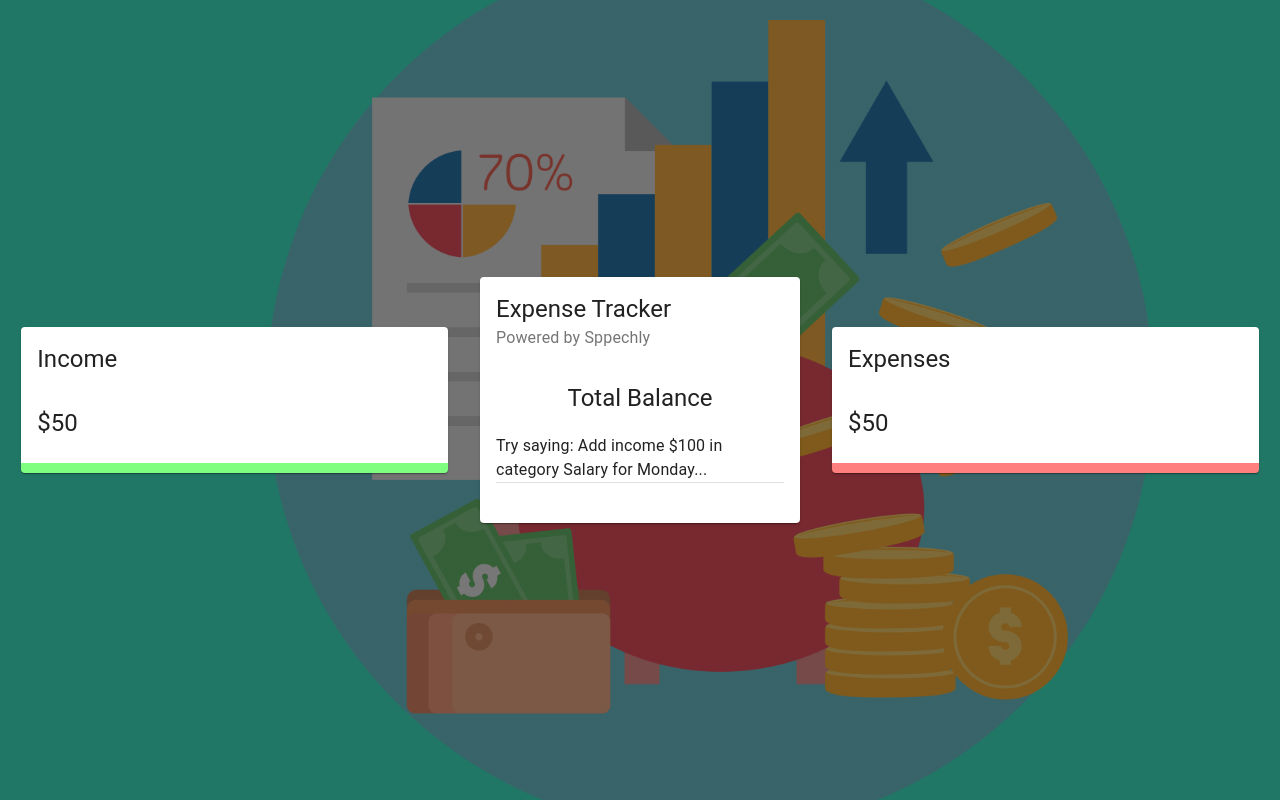
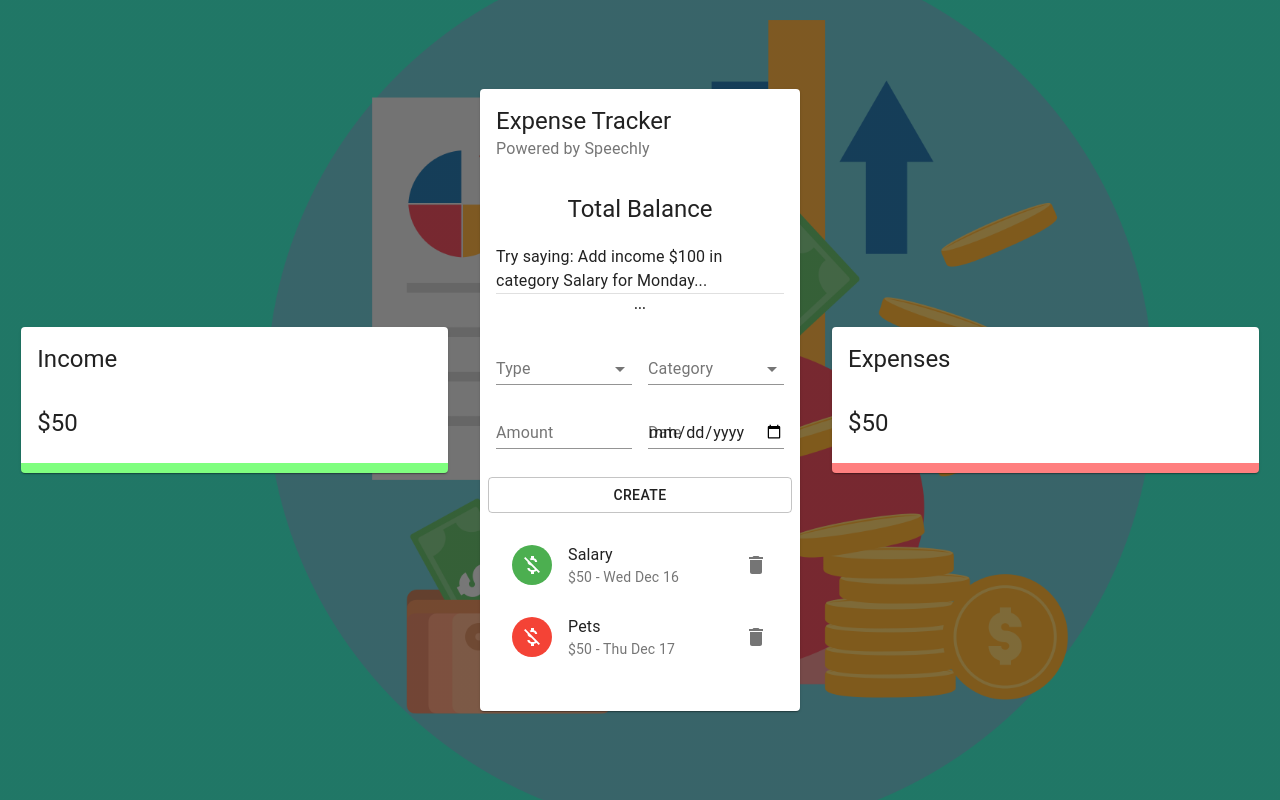
Before and after one commit to Utkarsh-Shukla-Github/Income-Expense-Tracker, a React (Create React App) app: page / in a window 1280 px wide. Built offline with nearby package versions, Linux system fonts and the light colour scheme.

Commit message:
Ui is Ready

```diff
--- /dev/null
+++ b/src/components/Main/Form/Form.jsx
@@ -0,0 +1,61 @@
+import React from 'react'
+import {
+  TextField,
+  Typography,
+  Grid,
+  Button,
+  FormControl,
+  InputLabel,
+  Select,
+  MenuItem,
+} from '@material-ui/core'
+
+import useStyles from './styles'
+
+const Form = () => {
+  const classes = useStyles()
+
+  return (
+    <Grid container spacing={2}>
+      <Grid item xs={12}>
+        <Typography align='center' variant='subtitle2' gutterBottom>
+          ...
+        </Typography>
+      </Grid>
+      <Grid item xs={6}>
+        <FormControl fullWidth>
+          <InputLabel>Type</InputLabel>
+          <Select>
+            <MenuItem value='Income'> Income </MenuItem>
+            <MenuItem value='Expense'> Expense </MenuItem>
+          </Select>
+        </FormControl>
+      </Grid>
+      <Grid item xs={6}>
+        <FormControl fullWidth>
+          <InputLabel>Category</InputLabel>
+          <Select>
+            <MenuItem value='business'> Business </MenuItem>
+            <MenuItem value='salary'> Salary </MenuItem>
+          </Select>
+        </FormControl>
+      </Grid>
+      <Grid item xs={6}>
+        <TextField type='number' label='Amount' fullWidth />
+      </Grid>
+      <Grid item xs={6}>
+        <TextField type='date' label='Date' fullWidth />
+      </Grid>
+      <Button
+        className={classes.button}
+        variant='outlined'
+        colory='primary'
+        fullWidth
+      >
+        Create
+      </Button>
+    </Grid>
+  )
+}
+
+export default Form
--- /dev/null
+++ b/src/components/Main/Form/styles.js
@@ -0,0 +1,12 @@
+import { makeStyles } from '@material-ui/core/styles'
+
+export default makeStyles(() => ({
+  radioGroup: {
+    display: 'flex',
+    justifyContent: 'center',
+    marginBottom: '-10px',
+  },
+  button: {
+    marginTop: '20px',
+  },
+}))
--- /dev/null
+++ b/src/components/Main/List/List.jsx
@@ -0,0 +1,80 @@
+import React from 'react'
+import {
+  List as MUIList,
+  ListItem,
+  ListItemAvatar,
+  ListItemText,
+  Avatar,
+  ListItemSecondaryAction,
+  IconButton,
+  Slide,
+} from '@material-ui/core'
+import { Delete, MoneyOff } from '@material-ui/icons'
+import useStyles from './styles'
+
+const List = () => {
+  const classes = useStyles()
+
+  const transaction = [
+    {
+      id: 1,
+      type: 'Income',
+      category: 'Salary',
+      amount: 50,
+      date: 'Wed Dec 16',
+    },
+    {
+      id: 2,
+      type: 'Expense',
+      category: 'Pets',
+      amount: 50,
+      date: 'Thu Dec 17',
+    },
+    {
+      id: 3,
+      type: 'Income',
+      category: 'Business',
+      amount: 150,
+      date: 'Fri Dec 18',
+    },
+  ]
+
+  return (
+    <MUIList dense={false} className={classes.list}>
+      {transaction.map((transaction) => (
+        <Slide
+          direction='down'
+          in
+          mountOnEnter
+          unmountOnExit
+          key={transaction.id}
+        >
+          <ListItem>
+            <ListItemAvatar>
+              <Avatar
+                className={
+                  transaction.type === 'Income'
+                    ? classes.avatarIncome
+                    : classes.avatarExpense
+                }
+              >
+                <MoneyOff />
+              </Avatar>
+            </ListItemAvatar>
+            <ListItemText
+              primary={transaction.category}
+              secondary={`$${transaction.amount} - ${transaction.date}`}
+            />
+            <ListItemSecondaryAction>
+              <IconButton edge='end' arial-label='delete' onClick=''>
+                <Delete />
+              </IconButton>
+            </ListItemSecondaryAction>
+          </ListItem>
+        </Slide>
+      ))}
+    </MUIList>
+  )
+}
+
+export default List
--- /dev/null
+++ b/src/components/Main/List/styles.js
@@ -0,0 +1,17 @@
+import { makeStyles } from '@material-ui/core/styles'
+import { red, green } from '@material-ui/core/colors'
+
+export default makeStyles((theme) => ({
+  avatarIncome: {
+    color: '#fff',
+    backgroundColor: green[500],
+  },
+  avatarExpense: {
+    color: theme.palette.getContrastText(red[500]),
+    backgroundColor: red[500],
+  },
+  list: {
+    maxHeight: '150px',
+    overflow: 'auto',
+  },
+}))
--- a/src/components/Main/Main.jsx
+++ b/src/components/Main/Main.jsx
@@ -9,12 +9,14 @@
 } from '@material-ui/core'
 
 import useStyles from './styles'
+import Form from './Form/Form'
+import List from './List/List'
 
 const Main = () => {
   const classes = useStyles()
   return (
     <Card className={classes.root}>
-      <CardHeader title='Expense Tracker' subheader='Powered by Sppechly' />
+      <CardHeader title='Expense Tracker' subheader='Powered by Speechly' />
       <CardContent>
         <Typography align='center' variant='h5'>
           Total Balance
@@ -27,12 +29,12 @@
           Try saying: Add income $100 in category Salary for Monday...
         </Typography>
         <Divider />
-        {/* Form */}
+        <Form />
       </CardContent>
       <CardContent className={classes.cartContent}>
         <Grid item spacing={2}>
           <Grid item xs={12}>
-            {/* List */}
+            <List />
           </Grid>
         </Grid>
       </CardContent>
```
